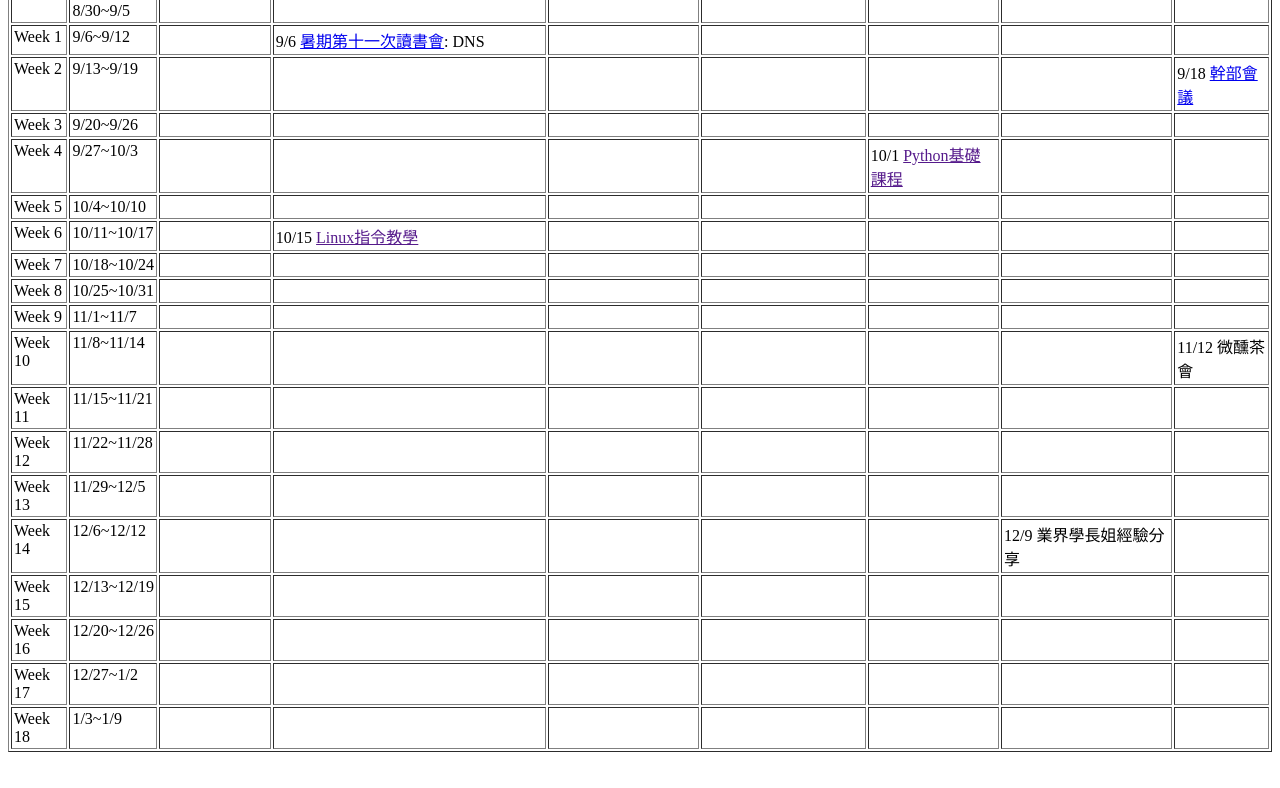
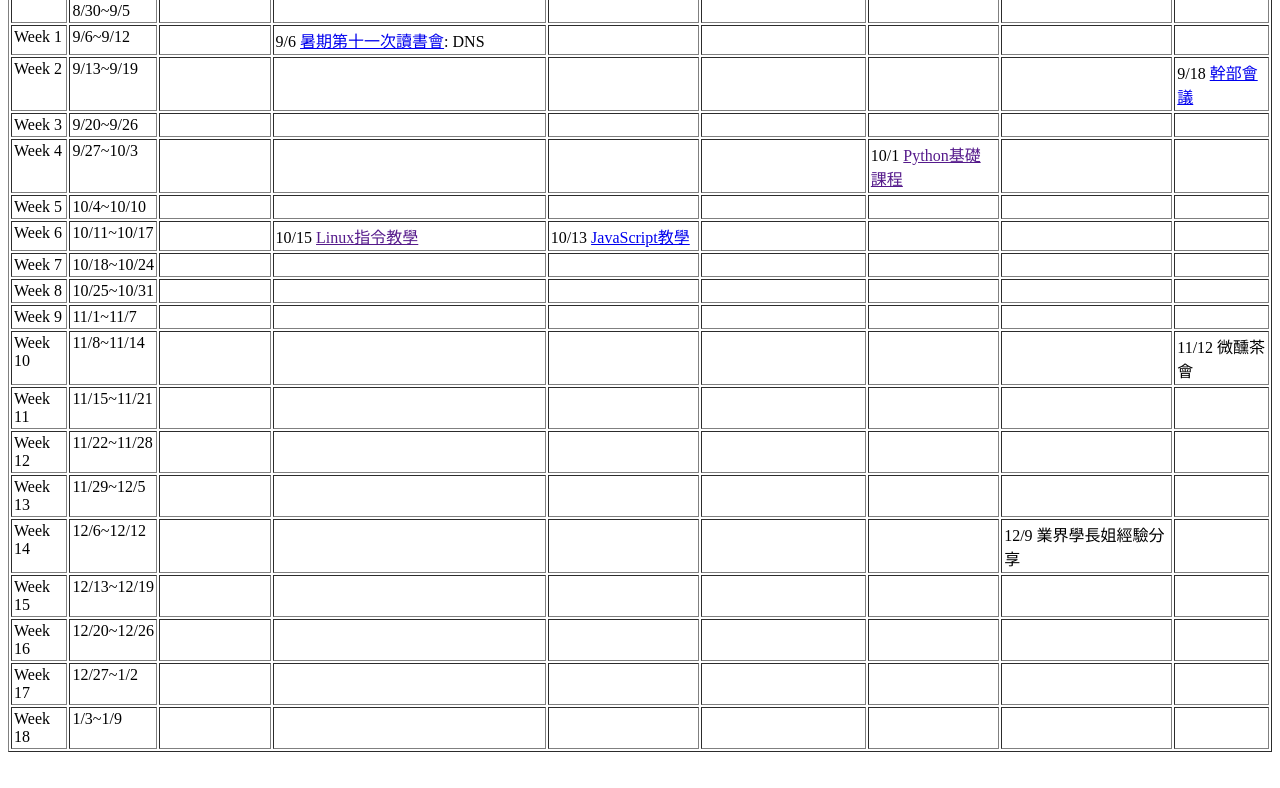
Before and after one commit to AaronSolomon/NCNU_ACM, a plain HTML site: page week.html in a window 1280 px wide. Shown: the part 1202-1990 px from the top of the page. Drawn offline with Linux system fonts and the light colour scheme.

Commit message:
10/13 JavaScript教學

```diff
--- a/week.html
+++ b/week.html
@@ -727,7 +727,8 @@
       </td>
       <td style="vertical-align: top;">10/15 <a href=''>Linux指令教學</a><br>
       </td>
-      <td style="vertical-align: top;"><br>
+      <td style="vertical-align: top;">10/13 <a
+      href='https://discord.gg/qfDBHhET'>JavaScript教學</a>
       </td>
       <td style="vertical-align: top;"><br>
       </td>
```
